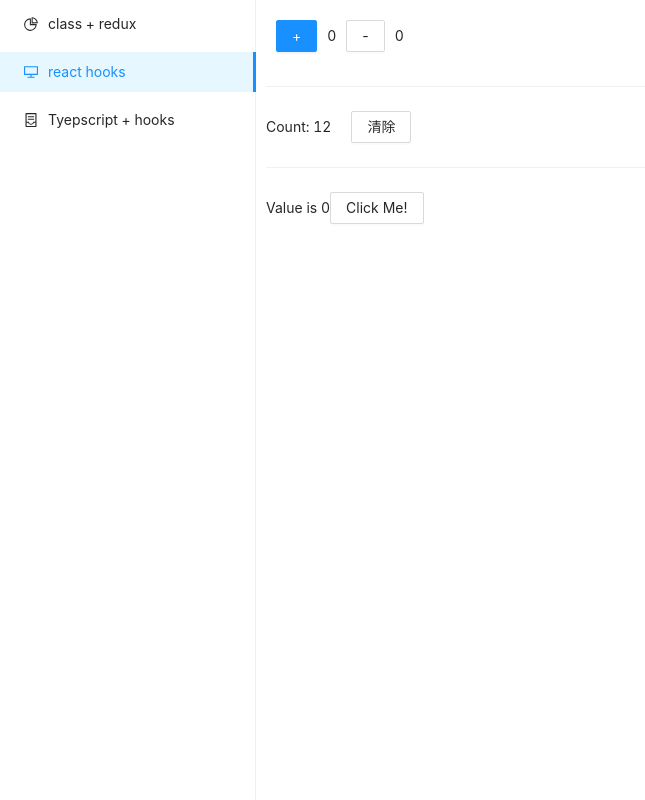
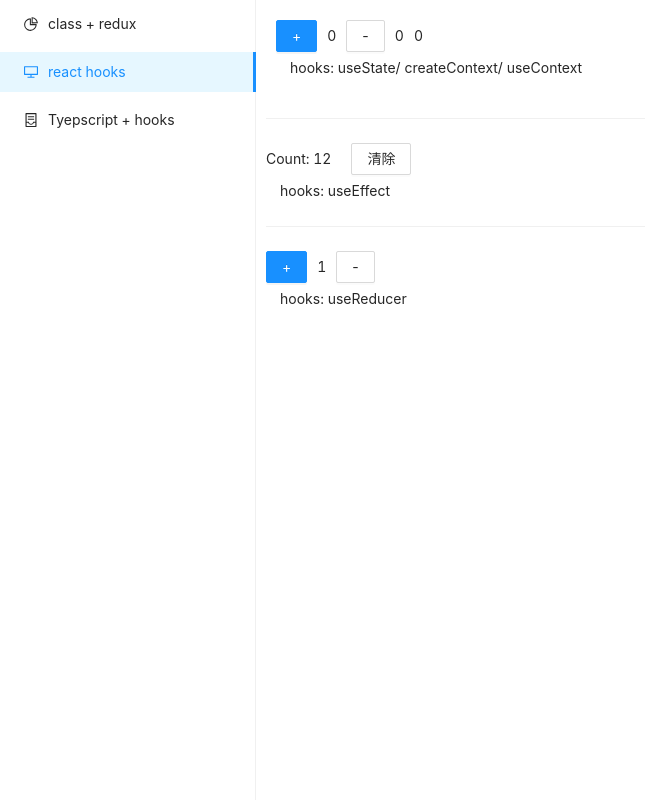
Before and after one commit to fang1995meng0714/react-redux-chunk, a React (Create React App) app: page /hooks in a window 1280 px wide. Shown: the whole page, without its empty margins (0-645 px from the left). Built offline with nearby package versions, Linux system fonts and the light colour scheme.

Commit message:
怎么deom2,3

```diff
--- a/src/hooks-render/demo/Demo1.js
+++ b/src/hooks-render/demo/Demo1.js
@@ -3,6 +3,13 @@ import { Button } from 'antd';
 const Context = createContext();
 
 function Item1() {
+    const count = useContext(Context);
+    return(
+        <span style={{margin: "10px"}}>{count}<Item2></Item2></span>
+    )
+}
+
+function Item2() {
     const count = useContext(Context);
     return(
         <span style={{margin: "10px"}}>{count}</span>
@@ -20,6 +27,9 @@ function Demo1() {
             <Context.Provider value={count}>
                 <Item1></Item1>
             </Context.Provider>
+            <div style={{margin:"5px 14px"}}>
+                hooks: useState/ createContext/ useContext
+            </div>
         </div>
     )
 }
--- a/src/hooks-render/demo/Demo2.js
+++ b/src/hooks-render/demo/Demo2.js
@@ -27,6 +27,9 @@ function Demo2() {
             <Button onClick={() => {
                 clearInterval(timer);
             }} style={{marginLeft: "20px"}}> 清除 </Button>
+            <div style={{margin:"5px 14px"}}>
+                hooks: useEffect
+            </div>
         </div>
     )
 }
--- a/src/hooks-render/demo/Demo3.js
+++ b/src/hooks-render/demo/Demo3.js
@@ -1,26 +1,34 @@
-import React, {useState, useEffect, useRef } from 'react';
+import React, { useReducer } from 'react';
 import { Button } from 'antd';
+const initialState = {
+    count:1
+}
+
+function reducer(state, action) {
+    switch(action.type) {
+        case "increment" :
+            return { count: state.count + action.payload };
+        case "decrement":
+            return { count: state.count - action.payload };
+        default:
+            return state;
+    }
+}
 
 function Demo3() {
-    const [value, setValue] = useState(0);
-    const timer = useRef(0);
-
-    useEffect(() => {
-        return () => {
-            window.clearTimeout(timer);
-        }
-    });
-
-    function dealClick() {
-        timer.current = window.setTimeout(() => {
-            setValue(100);
-        }, 5000);
-    }
-
+    const [state, dispatch] = useReducer(reducer, initialState)
     return (
         <div>
-            <span>Value is {value}</span>
-            <Button onClick={dealClick}>Click Me!</Button>
+            <Button type="primary" onClick={() => {
+                dispatch({type: "increment", payload: 5})
+            }}> + </Button>
+            <span style={{margin: "10px"}}>{state.count}</span>
+            <Button onClick={() => {
+                dispatch({type: "decrement", payload: 3})
+            }}> - </Button>
+             <div style={{margin:"5px 14px"}}>
+                hooks: useReducer
+            </div>
         </div>
     )
 }
```
